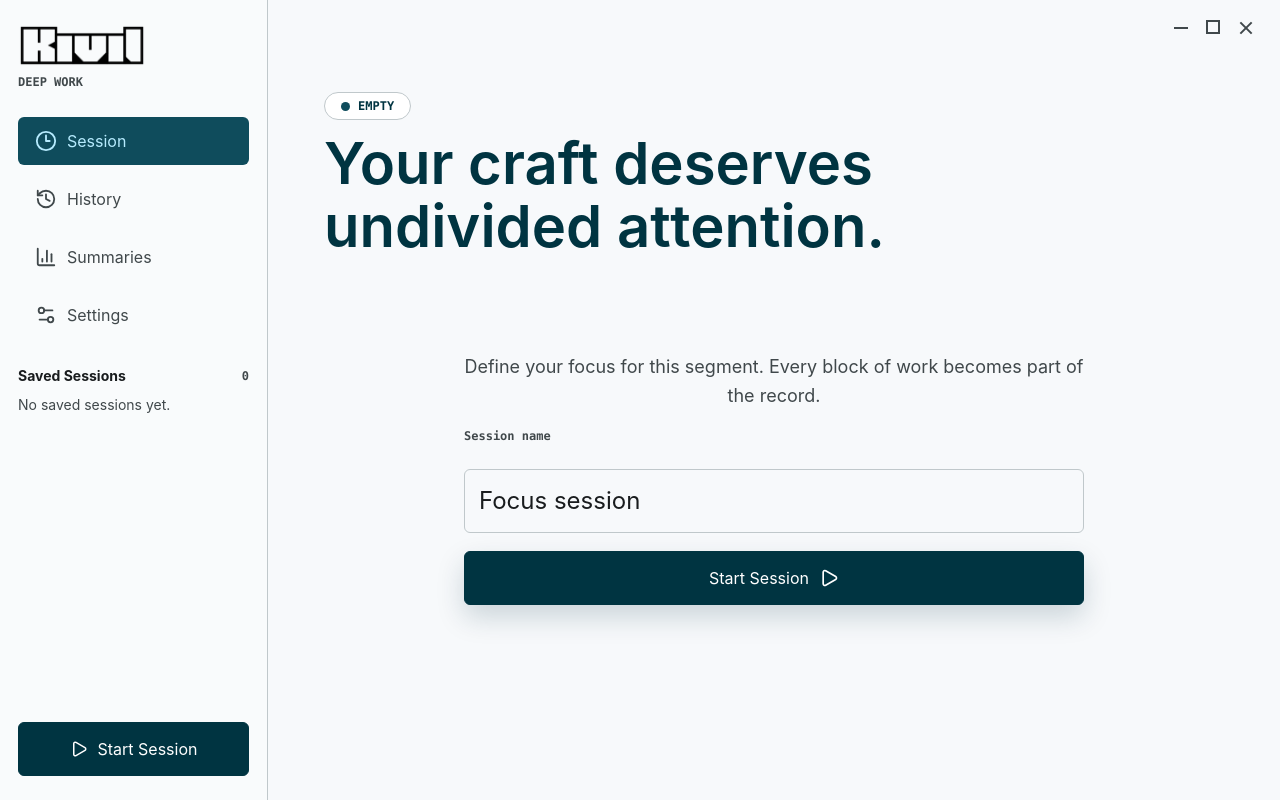
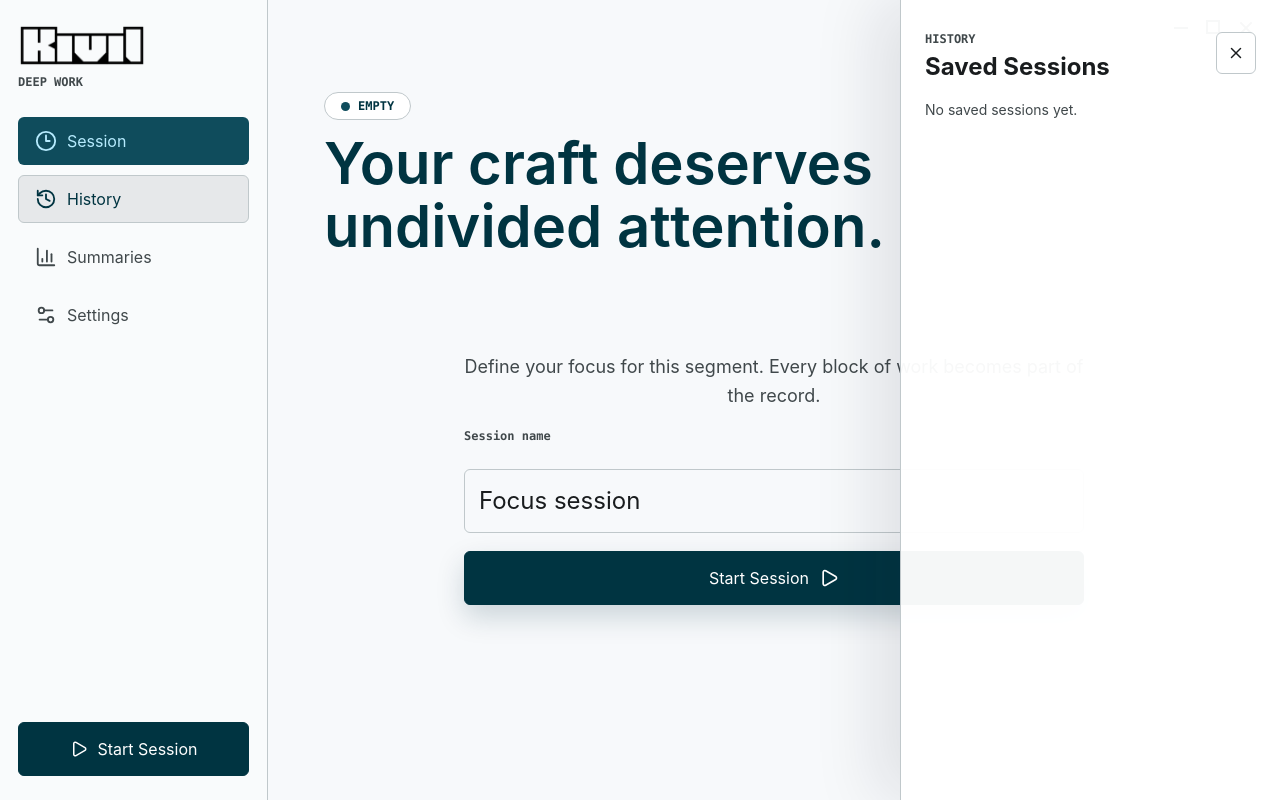
Before and after one commit to zkoymen/kivil, a React (Vite) app: page / in a window 1280 px wide. Both pictures are taken after a click on the button "History". Built offline with nearby package versions, Linux system fonts and the light colour scheme.

Commit message:
Add collapsible sidebar panels

```diff
--- a/src/App.css
+++ b/src/App.css
@@ -108,7 +108,7 @@ p {
 
 .app-sidebar {
   display: grid;
-  grid-template-rows: auto auto minmax(0, 1fr) auto;
+  grid-template-rows: auto auto minmax(0, 1fr);
   gap: 28px;
   min-height: 100vh;
   padding: 24px 18px;
@@ -160,21 +160,10 @@ p {
   background: #0f4c5c;
 }
 
-.sidebar-history {
-  min-height: 0;
-  overflow: auto;
-}
-
-.sidebar-section-title {
-  display: flex;
-  align-items: center;
-  justify-content: space-between;
-  gap: 12px;
-  margin-bottom: 12px;
-}
-
-.sidebar-section-title h2 {
-  font-size: 14px;
+.sidebar-nav button.is-panel-active {
+  color: var(--work-dark);
+  background: var(--surface-strong);
+  border-color: var(--outline);
 }
 
 .muted-text {
@@ -182,48 +171,8 @@ p {
   font-size: 14px;
 }
 
-.history-list {
-  display: grid;
-  gap: 10px;
-}
-
-.history-row {
-  display: grid;
-  gap: 8px;
-  padding: 12px;
-  background: var(--surface-container);
-  border: 1px solid var(--outline);
-  border-radius: 8px;
-}
-
-.history-row.is-open {
-  border-color: var(--work);
-}
-
-.history-row input {
-  height: 36px;
-  padding: 0 10px;
-  background: var(--surface);
-}
-
-.history-row span {
-  color: var(--text-muted);
-  font-size: 12px;
-}
-
-.history-actions {
-  display: grid;
-  grid-template-columns: 1fr 1fr;
-  gap: 8px;
-}
-
-.history-actions button {
-  min-height: 32px;
-  padding: 0 8px;
-  font-size: 13px;
-}
-
 .sidebar-start {
+  align-self: end;
   width: 100%;
   min-height: 54px;
   color: #ffffff;
@@ -382,7 +331,7 @@ p {
 
 .session-grid {
   display: grid;
-  grid-template-columns: minmax(0, 1fr) 300px;
+  grid-template-columns: minmax(0, 1fr);
   gap: 28px;
   align-items: start;
 }
@@ -460,18 +409,11 @@ p {
   font-weight: 500;
 }
 
-.inspector-panel,
 .reflection-panel,
 .record-panel {
   background: rgba(255, 255, 255, 0.72);
   border: 1px solid var(--outline);
   border-radius: 8px;
-}
-
-.inspector-panel {
-  display: grid;
-  gap: 14px;
-  padding: 22px;
 }
 
 .panel-title {
@@ -501,6 +443,103 @@ p {
 .color-input {
   height: 46px;
   padding: 5px;
+}
+
+.side-panel {
+  position: fixed;
+  top: 0;
+  right: 0;
+  z-index: 10;
+  display: grid;
+  align-content: start;
+  gap: 20px;
+  width: min(380px, calc(100vw - 268px));
+  height: 100vh;
+  padding: 32px 24px;
+  overflow: auto;
+  background: rgba(255, 255, 255, 0.96);
+  border-left: 1px solid var(--outline);
+  box-shadow: -24px 0 60px rgba(15, 23, 42, 0.1);
+}
+
+.side-panel-header {
+  display: flex;
+  align-items: flex-start;
+  justify-content: space-between;
+  gap: 18px;
+}
+
+.side-panel-header h2 {
+  margin-top: 6px;
+  font-size: 24px;
+}
+
+.panel-close {
+  min-width: 40px;
+  width: 40px;
+  padding: 0;
+}
+
+.panel-list,
+.panel-form {
+  display: grid;
+  gap: 12px;
+}
+
+.panel-session,
+.summary-row {
+  display: grid;
+  gap: 10px;
+  padding: 14px;
+  background: var(--surface);
+  border: 1px solid var(--outline);
+  border-radius: 8px;
+}
+
+.panel-session.is-open {
+  border-color: var(--work);
+}
+
+.panel-session input {
+  height: 38px;
+  padding: 0 10px;
+}
+
+.panel-session span,
+.summary-row span {
+  color: var(--text-muted);
+  font-size: 12px;
+}
+
+.history-actions {
+  display: grid;
+  grid-template-columns: 1fr 1fr;
+  gap: 8px;
+}
+
+.history-actions button {
+  min-height: 34px;
+  padding: 0 10px;
+  font-size: 13px;
+}
+
+.summary-row {
+  grid-template-columns: minmax(0, 1fr) auto;
+  align-items: center;
+}
+
+.summary-row .session-timeline,
+.summary-row .timeline-empty {
+  grid-column: 1 / -1;
+}
+
+.summary-row h3 {
+  font-size: 16px;
+}
+
+.summary-row > strong {
+  color: var(--work);
+  font-family: var(--mono);
 }
 
 .reflection-panel {
--- a/src/App.tsx
+++ b/src/App.tsx
@@ -1,8 +1,8 @@
 import { useEffect, useMemo, useState } from 'react'
-import { Check, Pause, Play, RotateCcw, Settings2, Sparkles, Square, X } from 'lucide-react'
+import { Check, Pause, Play, RotateCcw, Sparkles, Square, Trash2, X } from 'lucide-react'
 import './App.css'
 import { SegmentTimeline } from './components/SegmentTimeline'
-import { Sidebar } from './components/Sidebar'
+import { Sidebar, type SidebarPanel } from './components/Sidebar'
 import {
   deriveSessionSnapshot,
   type KivilCancelledEvent,
@@ -59,6 +59,7 @@ function App() {
   const [sessionName, setSessionName] = useState('Focus session')
   const [draftNote, setDraftNote] = useState('')
   const [openedSessionId, setOpenedSessionId] = useState<string | null>(null)
+  const [activePanel, setActivePanel] = useState<SidebarPanel>(null)
 
   const snapshot = useMemo(() => deriveSessionSnapshot(events, now), [events, now])
   const hasSession = snapshot.status !== 'empty'
@@ -292,16 +293,147 @@ function App() {
     }))
   }
 
+  const togglePanel = (panel: Exclude<SidebarPanel, null>) => {
+    setActivePanel((currentPanel) => (currentPanel === panel ? null : panel))
+  }
+
+  const closePanel = () => setActivePanel(null)
+
+  const renderPanel = () => {
+    if (!activePanel) {
+      return null
+    }
+
+    return (
+      <aside className="side-panel" aria-label={`${activePanel} panel`}>
+        <div className="side-panel-header">
+          <div>
+            <p className="segment-label">{activePanel}</p>
+            <h2>
+              {activePanel === 'history'
+                ? 'Saved Sessions'
+                : activePanel === 'summaries'
+                  ? 'Session Summaries'
+                  : 'Workspace Preferences'}
+            </h2>
+          </div>
+          <button className="panel-close" type="button" onClick={closePanel} aria-label="Close panel">
+            <X size={18} />
+          </button>
+        </div>
+
+        {activePanel === 'history' ? (
+          savedSessions.length === 0 ? (
+            <p className="muted-text">No saved sessions yet.</p>
+          ) : (
+            <div className="panel-list">
+              {savedSessions.map((session) => {
+                const savedSnapshot = deriveSessionSnapshot(session.events, session.updatedAt)
+
+                return (
+                  <article
+                    className={`panel-session ${openedSessionId === session.id ? 'is-open' : ''}`}
+                    key={session.id}
+                  >
+                    <input
+                      aria-label="Saved session name"
+                      value={session.name}
+                      onChange={(event) => renameSavedSession(session.id, event.target.value)}
+                    />
+                    <span>{formatDateTime(session.createdAt)}</span>
+                    <SegmentTimeline compact segments={savedSnapshot.segments} settings={session.settings} />
+                    <div className="history-actions">
+                      <button type="button" onClick={() => openSavedSession(session)}>
+                        <Play size={15} />
+                        Open
+                      </button>
+                      <button type="button" onClick={() => deleteSavedSession(session.id)}>
+                        <Trash2 size={15} />
+                        Delete
+                      </button>
+                    </div>
+                  </article>
+                )
+              })}
+            </div>
+          )
+        ) : null}
+
+        {activePanel === 'summaries' ? (
+          savedSessions.length === 0 ? (
+            <p className="muted-text">End a session to create the first summary.</p>
+          ) : (
+            <div className="panel-list">
+              {savedSessions.map((session) => {
+                const savedSnapshot = deriveSessionSnapshot(session.events, session.updatedAt)
+
+                return (
+                  <article className="summary-row" key={session.id}>
+                    <div>
+                      <h3>{session.name}</h3>
+                      <span>{formatDateTime(session.createdAt)}</span>
+                    </div>
+                    <strong>{formatShortDuration(savedSnapshot.elapsedMs)}</strong>
+                    <SegmentTimeline compact segments={savedSnapshot.segments} settings={session.settings} />
+                  </article>
+                )
+              })}
+            </div>
+          )
+        ) : null}
+
+        {activePanel === 'settings' ? (
+          <div className="panel-form">
+            <label htmlFor="kivil-duration">Kıvıl duration</label>
+            <div className="inline-input">
+              <input
+                id="kivil-duration"
+                type="number"
+                min="1"
+                value={settings.kivilDurationMs / 60_000}
+                onChange={(event) => updateDuration(Number(event.target.value))}
+              />
+              <span>min</span>
+            </div>
+            <label htmlFor="work-color">Work segment chroma</label>
+            <input
+              id="work-color"
+              className="color-input"
+              type="color"
+              value={settings.workColor}
+              onChange={(event) =>
+                setSettings((currentSettings) => ({
+                  ...currentSettings,
+                  workColor: event.target.value,
+                }))
+              }
+            />
+            <label htmlFor="kivil-color">Kıvıl pulse accent</label>
+            <input
+              id="kivil-color"
+              className="color-input"
+              type="color"
+              value={settings.kivilColor}
+              onChange={(event) =>
+                setSettings((currentSettings) => ({
+                  ...currentSettings,
+                  kivilColor: event.target.value,
+                }))
+              }
+            />
+          </div>
+        ) : null}
+      </aside>
+    )
+  }
+
   return (
     <main className="kivil-app">
       <Sidebar
+        activePanel={activePanel}
         hasSession={hasSession}
-        openedSessionId={openedSessionId}
-        savedSessions={savedSessions}
-        onDeleteSession={deleteSavedSession}
         onNewSession={hasSession ? resetPrototype : startSession}
-        onOpenSession={openSavedSession}
-        onRenameSession={renameSavedSession}
+        onTogglePanel={togglePanel}
       />
 
       <section className="main-stage">
@@ -399,50 +531,6 @@ function App() {
               </div>
             </section>
 
-            <aside className="inspector-panel" aria-label="Session settings">
-              <div className="panel-title">
-                <Settings2 size={18} />
-                <h2>Workspace Preferences</h2>
-              </div>
-              <label htmlFor="kivil-duration">Kıvıl duration</label>
-              <div className="inline-input">
-                <input
-                  id="kivil-duration"
-                  type="number"
-                  min="1"
-                  value={settings.kivilDurationMs / 60_000}
-                  onChange={(event) => updateDuration(Number(event.target.value))}
-                />
-                <span>min</span>
-              </div>
-              <label htmlFor="work-color">Work segment chroma</label>
-              <input
-                id="work-color"
-                className="color-input"
-                type="color"
-                value={settings.workColor}
-                onChange={(event) =>
-                  setSettings((currentSettings) => ({
-                    ...currentSettings,
-                    workColor: event.target.value,
-                  }))
-                }
-              />
-              <label htmlFor="kivil-color">Kıvıl pulse accent</label>
-              <input
-                id="kivil-color"
-                className="color-input"
-                type="color"
-                value={settings.kivilColor}
-                onChange={(event) =>
-                  setSettings((currentSettings) => ({
-                    ...currentSettings,
-                    kivilColor: event.target.value,
-                  }))
-                }
-              />
-            </aside>
-
             {snapshot.activeKivil ? (
               <section className="reflection-panel" aria-label="Kıvıl note">
                 <div>
@@ -508,6 +596,7 @@ function App() {
             </section>
           </div>
         )}
+        {renderPanel()}
       </section>
     </main>
   )
--- a/src/components/Sidebar.tsx
+++ b/src/components/Sidebar.tsx
@@ -1,25 +1,18 @@
-import { BarChart3, Clock3, History, Play, Settings2, Trash2 } from 'lucide-react'
+import { BarChart3, Clock3, History, Play, Settings2 } from 'lucide-react'
 import brandLogo from '../../assets/brand/kivil_logo_transparent.png'
-import { deriveSessionSnapshot, type SavedSession } from '../domain/session'
-import { formatDateTime, formatShortDuration } from '../utils/time'
-import { SegmentTimeline } from './SegmentTimeline'
+
+export type SidebarPanel = 'history' | 'summaries' | 'settings' | null
 
 export function Sidebar({
+  activePanel,
   hasSession,
-  openedSessionId,
-  onDeleteSession,
   onNewSession,
-  onOpenSession,
-  onRenameSession,
-  savedSessions,
+  onTogglePanel,
 }: {
+  activePanel: SidebarPanel
   hasSession: boolean
-  openedSessionId: string | null
-  onDeleteSession: (sessionId: string) => void
   onNewSession: () => void
-  onOpenSession: (session: SavedSession) => void
-  onRenameSession: (sessionId: string, name: string) => void
-  savedSessions: SavedSession[]
+  onTogglePanel: (panel: Exclude<SidebarPanel, null>) => void
 }) {
   return (
     <aside className="app-sidebar" aria-label="Kıvıl navigation">
@@ -33,62 +26,31 @@ export function Sidebar({
           <Clock3 size={22} />
           Session
         </button>
-        <button type="button">
+        <button
+          className={activePanel === 'history' ? 'is-panel-active' : ''}
+          type="button"
+          onClick={() => onTogglePanel('history')}
+        >
           <History size={22} />
           History
         </button>
-        <button type="button">
+        <button
+          className={activePanel === 'summaries' ? 'is-panel-active' : ''}
+          type="button"
+          onClick={() => onTogglePanel('summaries')}
+        >
           <BarChart3 size={22} />
           Summaries
         </button>
-        <button type="button">
+        <button
+          className={activePanel === 'settings' ? 'is-panel-active' : ''}
+          type="button"
+          onClick={() => onTogglePanel('settings')}
+        >
           <Settings2 size={22} />
           Settings
         </button>
       </nav>
-
-      <section className="sidebar-history" aria-label="Saved sessions">
-        <div className="sidebar-section-title">
-          <h2>Saved Sessions</h2>
-          <span>{savedSessions.length}</span>
-        </div>
-        {savedSessions.length === 0 ? (
-          <p className="muted-text">No saved sessions yet.</p>
-        ) : (
-          <div className="history-list">
-            {savedSessions.map((session) => {
-              const savedSnapshot = deriveSessionSnapshot(session.events, session.updatedAt)
-
-              return (
-                <article
-                  className={`history-row ${openedSessionId === session.id ? 'is-open' : ''}`}
-                  key={session.id}
-                >
-                  <input
-                    aria-label="Saved session name"
-                    value={session.name}
-                    onChange={(event) => onRenameSession(session.id, event.target.value)}
-                  />
-                  <span>
-                    {formatDateTime(session.createdAt)} · {formatShortDuration(savedSnapshot.elapsedMs)}
-                  </span>
-                  <SegmentTimeline compact segments={savedSnapshot.segments} settings={session.settings} />
-                  <div className="history-actions">
-                    <button type="button" onClick={() => onOpenSession(session)}>
-                      <Play size={15} />
-                      Open
-                    </button>
-                    <button type="button" onClick={() => onDeleteSession(session.id)}>
-                      <Trash2 size={15} />
-                      Delete
-                    </button>
-                  </div>
-                </article>
-              )
-            })}
-          </div>
-        )}
-      </section>
 
       <button className="sidebar-start" type="button" onClick={onNewSession}>
         <Play size={18} />
```
Also changed, not shown: 1 other file (tests, documents, lock files or other folders).
